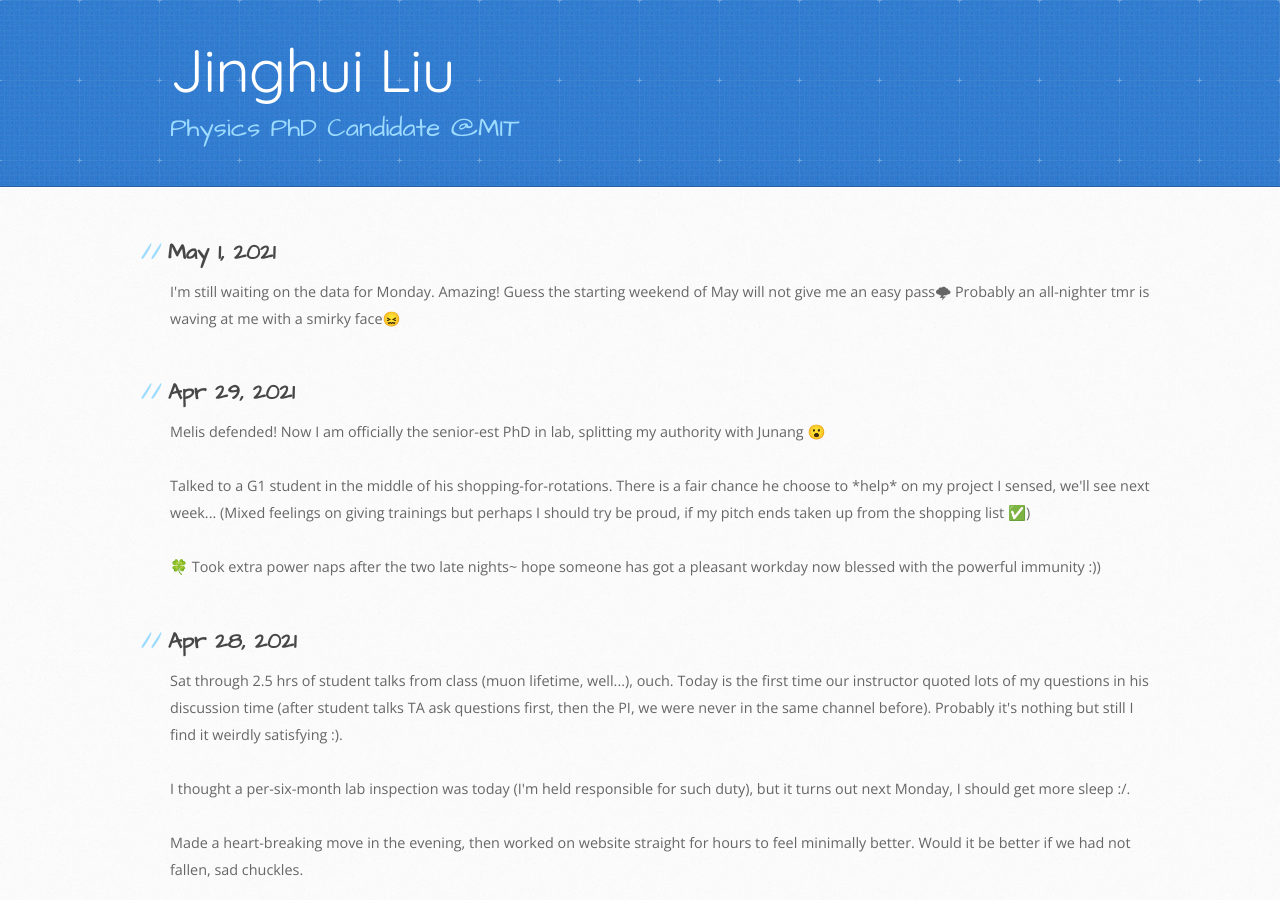
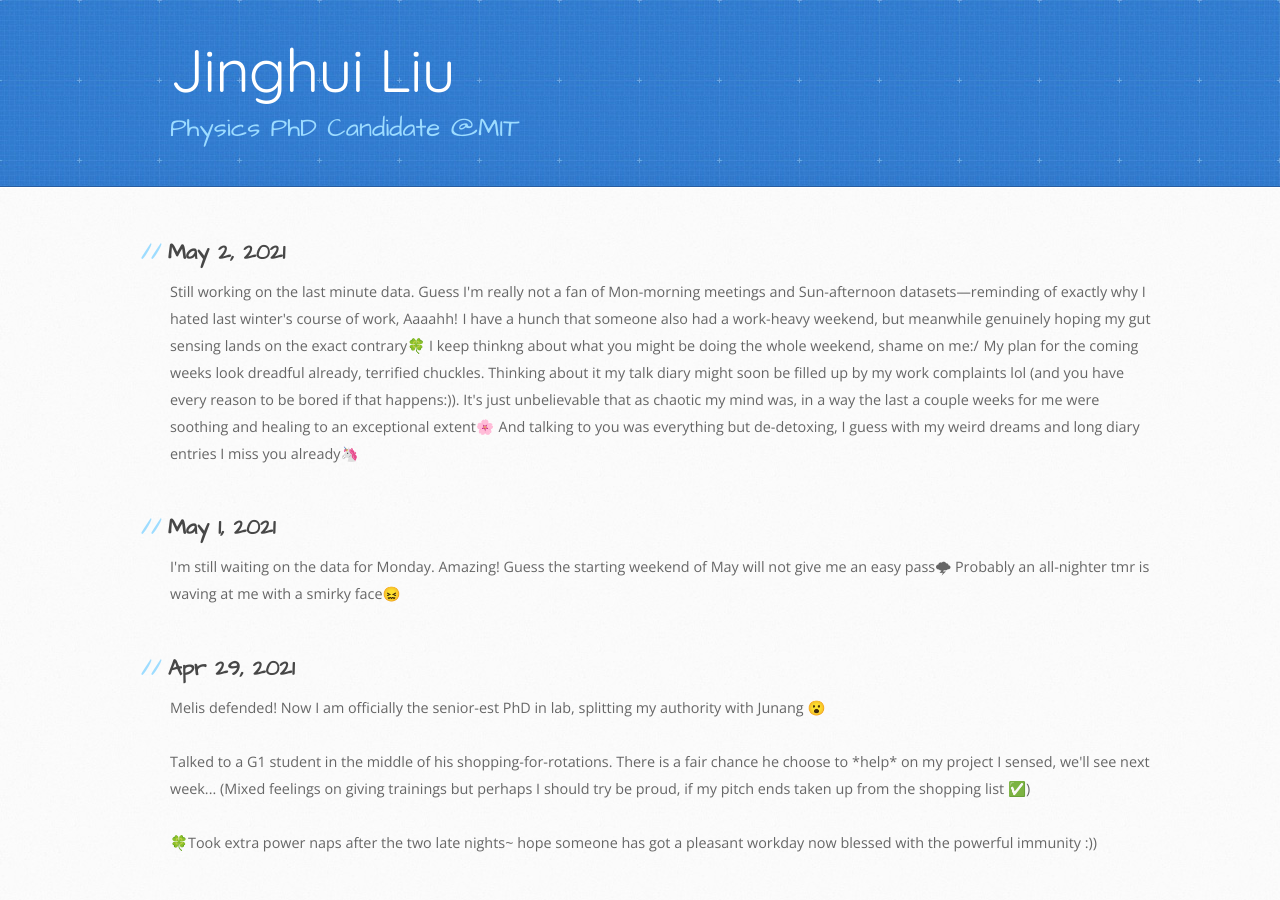
Before and after one commit to jinghui-liu/jinghui-liu.github.io, a Jekyll site: the page built from 4bde28c14f8ae37923d08be77447927d186a33f4/private.html, in a window 1280 px wide and 900 px high. Built offline with Jekyll 4.4.1, drawn with Linux system fonts in a browser that asks for light colours.

Commit message:
20210502

```diff
--- a/4bde28c14f8ae37923d08be77447927d186a33f4/private.html
+++ b/4bde28c14f8ae37923d08be77447927d186a33f4/private.html
@@ -5,6 +5,17 @@ layout: context
 <html>
 
 <meta charset="UTF-8">
+
+<h2>{{'May 2, 2021'}}</h2>
+<small>Still working on the last minute data. Guess I'm really not a fan of Mon-morning meetings and Sun-afternoon datasets&#8212;reminding of exactly why I hated last winter's course of work, Aaaahh!</small>
+
+<small>I have a hunch that someone also had a work-heavy weekend, but meanwhile genuinely hoping my gut sensing lands on the exact contrary&#127808; I keep thinkng about what you might be doing the whole weekend, shame on me:/</small>
+
+<small>My plan for the coming weeks look dreadful already, terrified chuckles. Thinking about it my talk diary might soon be filled up by my work complaints lol (and you have every reason to be bored if that happens:)). It's just unbelievable that as chaotic my mind was, in a way the last a couple weeks for me were soothing and healing to an exceptional extent&#127800;</small>
+
+<small>And talking to you was everything but de-detoxing, I guess with my weird dreams and long diary entries I miss you already&#129412;</small>
+
+<br><br>
 
 <h2>{{'May 1, 2021'}}</h2>
 
@@ -31,7 +42,7 @@ layout: context
 
 <br><br>
 
-<small>&#127808; Took extra power naps after the two late nights~ hope someone has got a pleasant workday now blessed with the powerful immunity :))</small>
+<small>&#127808;Took extra power naps after the two late nights~ hope someone has got a pleasant workday now blessed with the powerful immunity :))</small>
 
 <br><br>
 
```
Also changed, not shown: 1 other file.
